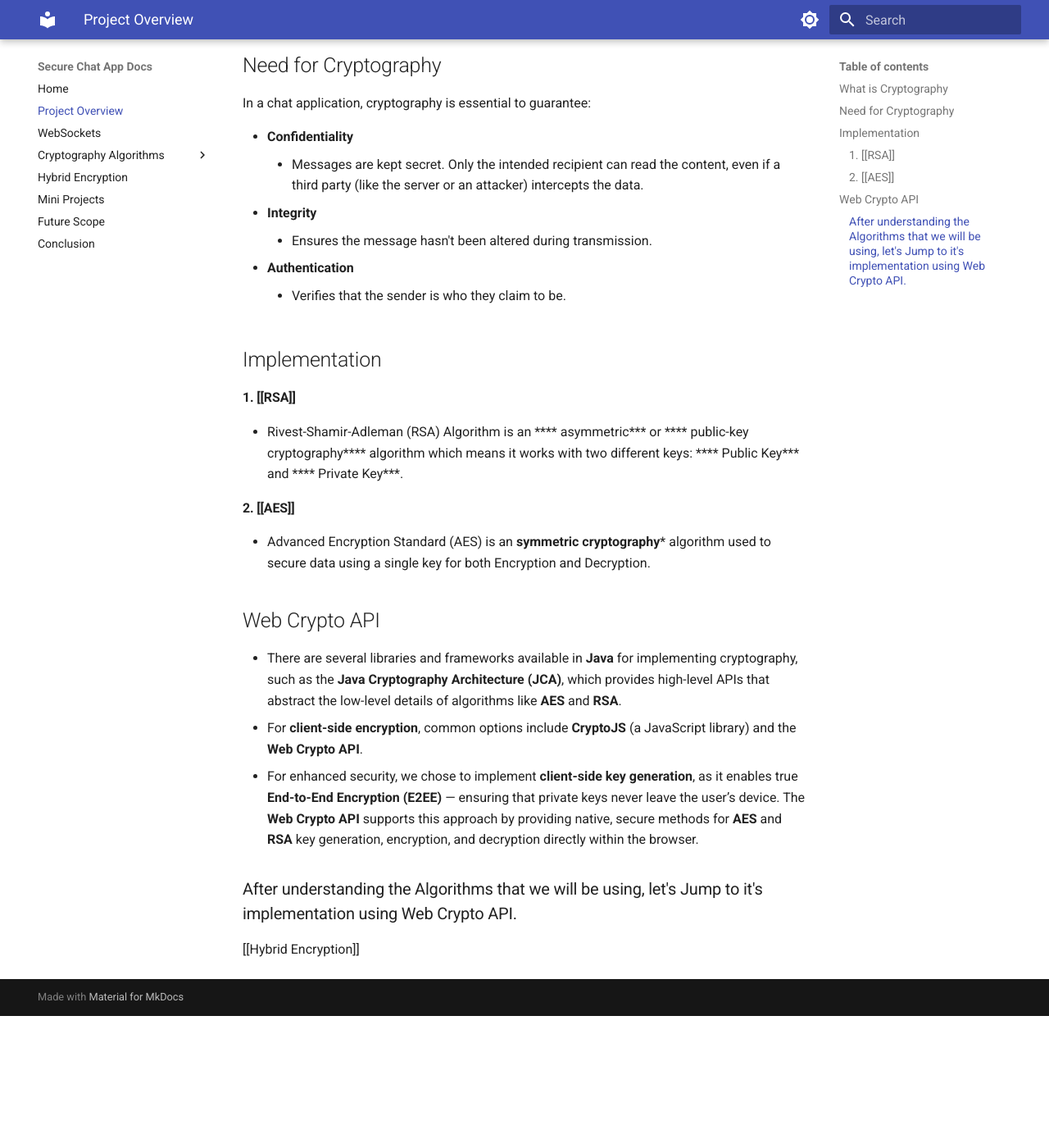
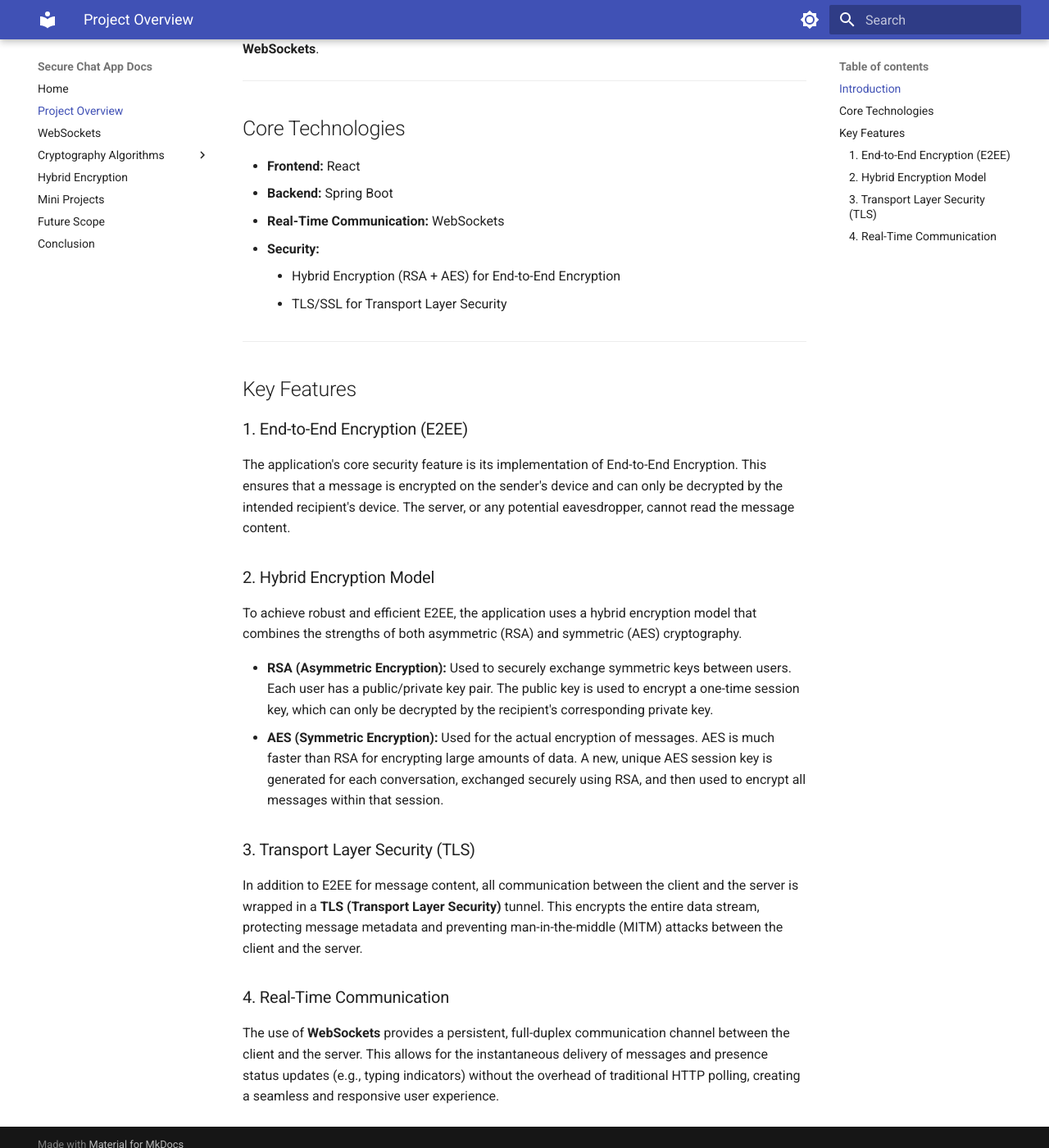
Before and after one commit to MohdHedayati/Encrypted-Chat-Application, an MkDocs documentation site: the page built from docs/overview.md, in a window 1280 px wide and 1400 px high, scrolled down 353 px. Shown: the whole window at 82% size. Built offline with MkDocs 1.6.1 and Material for MkDocs 9.7.7, drawn with Linux system fonts in a browser that asks for light colours; before the commit the page ends 1592 px from its top, so only the background shows below that; some of the changed text lies outside the part shown.

Commit message:
finished documentation

```diff
--- a/docs/conclusion.md
+++ b/docs/conclusion.md
@@ -0,0 +1,5 @@
+The successful implementation of this real-time chat application marks the completion of a critical foundational phase, centering on **security, integrity, and performance**. By leveraging the **Web Crypto API**, we established true End-to-End Encryption (E2EE), utilizing **RSA** for secure key establishment and **AES** for high-throughput symmetric message encryption. This architectural decision ensures that message content remains private and inaccessible to any intermediary, fulfilling the most stringent requirements for user data protection.
+
+Furthermore, the choice of **WebSockets**, secured by **TLS (Transport Layer Security)** operating over **TCP**, guarantees a reliable, full-duplex, and low-latency channel for data exchange. This stack provides the necessary speed for real-time interaction while ensuring all data in transit is cryptographically protected against eavesdropping. The resulting platform is a high-assurance, performant, and reliable mechanism for secure one-to-one messaging.
+
+Looking ahead, this robust security framework provides the perfect architecture for expansion. The future scope, focused on introducing **Group Chats**, integrating **Image Support**, executing essential **UI/UX improvements**, and planning for large-scale **Deployment**, will directly benefit from the existing secure foundation. Specifically, the challenge of extending E2EE to multi-user group environments, securely managing media uploads, and maintaining performance under load will be met by adapting the proven RSA/AES key management and WebSocket infrastructure. The project is thus positioned to evolve from a secure proof-of-concept into a scalable, feature-rich, and consumer-ready communication platform.
--- a/docs/cryptography_algorithms/index.md
+++ b/docs/cryptography_algorithms/index.md
@@ -0,0 +1,37 @@
+## What is Cryptography
+
+**Cryptography** is the practice and study of techniques for secure communication in the presence of adversarial behaviour. It involves transforming readable data (plain text) into an unreadable format (cipher text) and back again
+
+Our Chat App focuses on user's Privacy and confidentiality of Data, for that we use Two Cryptography Algorithms.
+- RSA (Rivest-Shamir-Adleman)
+- AES (Advance Encryption Standard)
+
+## Need for Cryptography
+
+In a chat application, cryptography is essential to guarantee:
+
+- **Confidentiality**
+	- Messages are kept secret. Only the intended recipient can read the content, even if a third party (like the server or an attacker) intercepts the data.
+- **Integrity**
+	- Ensures the message hasn't been altered during transmission.
+- **Authentication**
+	- Verifies that the sender is who they claim to be.
+
+
+## Implementation
+
+#### 1. [[RSA]]
+- Rivest-Shamir-Adleman (RSA) Algorithm is an **** asymmetric*** or **** public-key cryptography**** algorithm which means it works with two different keys: **** Public Key*** and **** Private Key***.
+
+#### 2. [[AES]]
+- Advanced Encryption Standard (AES) is an **symmetric** **cryptography***  algorithm used to secure data using a single key for both Encryption and Decryption.
+
+
+## Web Crypto API
+- There are several libraries and frameworks available in **Java** for implementing cryptography, such as the **Java Cryptography Architecture (JCA)**, which provides high-level APIs that abstract the low-level details of algorithms like **AES** and **RSA**.
+- For **client-side encryption**, common options include **CryptoJS** (a JavaScript library) and the **Web Crypto API**.
+- For enhanced security, we chose to implement **client-side key generation**, as it enables true **End-to-End Encryption (E2EE)** — ensuring that private keys never leave the user’s device. The **Web Crypto API** supports this approach by providing native, secure methods for **AES** and **RSA** key generation, encryption, and decryption directly within the browser.
+
+### After understanding the Algorithms that we will be using, let's Jump to it's implementation using Web Crypto API.
+
+[[Hybrid Encryption]]
--- a/docs/future_scope.md
+++ b/docs/future_scope.md
@@ -0,0 +1,78 @@
+# Future Scope and Roadmap
+
+This roadmap outlines the major planned features and improvements for the chat application, expanding upon the existing one-to-one chat functionality.
+
+## 1. Feature Expansion: Group Chats
+
+The immediate priority is introducing multi-user conversations through Group Chats.
+
+- **Group Creation:**
+
+    - Allow users to create groups, define names, and add optional descriptions/icons.
+
+- **Member Management:**
+
+    - Implement tools for group admins (creators) to add, remove, and manage administrative roles for members.
+
+- **Real-Time Group Messaging:**
+
+    - Enable seamless, real-time message sending and receiving within all group threads.
+
+- **Notifications:**
+
+    - Ensure users receive appropriate and timely notifications for new messages in groups they belong to.
+
+
+## 2. Rich Media Support (Image Sharing)
+
+This includes adding support for sharing image files securely in both one-to-one and group chats.
+
+- **Image Upload:**
+
+    - Allow users to select and upload images directly from their devices.
+
+- **Secure Storage & Retrieval:**
+
+    - Store images securely and generate time-limited, authenticated URLs for display.
+
+- **In-Chat Preview:**
+
+    - Display a clear, thumbnail-sized preview of the image within the chat component, with an option to view the full-size version.
+
+
+## 3. User Interface (UI) and Experience (UX) Improvements
+
+Enhancing the application's look, responsiveness, and overall usability.
+
+- **Responsive Design:**
+
+    - Refactor styling (using Tailwind CSS) to ensure the app looks and works great on **all screen sizes** (mobile, tablet, desktop).
+
+- **Theming:**
+
+    - Implement a **light/dark mode** toggle based on user preference or system settings.
+
+- **Presence Indicators:**
+
+    - Add **"typing..."** indicators and **last-seen timestamps** to give users better context in conversations.
+
+- **Search Functionality:**
+
+    - Introduce a search bar to quickly find contacts, group chats, and easily search message history.
+
+
+## 4. Deployment and Scalability
+
+Setting up a robust infrastructure for testing, stability, and future growth.
+
+- **Staging Environment:**
+
+    - Set up a parallel, non-production environment for comprehensive testing of new features before they go live.
+
+- **Performance Optimization:**
+
+    - Review and optimize data fetching logic, particularly for loading long message histories and media.
+
+- **Domain & Hosting:**
+
+    - Deploy the final application to a reliable hosting provider under a custom domain.
--- a/docs/overview.md
+++ b/docs/overview.md
@@ -1,37 +1,43 @@
-## What is Cryptography
+# Project Overview
 
-**Cryptography** is the practice and study of techniques for secure communication in the presence of adversarial behaviour. It involves transforming readable data (plain text) into an unreadable format (cipher text) and back again
+## Introduction
 
-Our Chat App focuses on user's Privacy and confidentiality of Data, for that we use Two Cryptography Algorithms.
-- RSA (Rivest-Shamir-Adleman)
-- AES (Advance Encryption Standard)
+This document provides a technical overview of the Secure Chat Application, a real-time messaging platform designed with a primary focus on security and privacy. The application ensures that all communications are confidential and secure through a robust, multi-layered encryption strategy.
 
-## Need for Cryptography
+The project is built using a modern technology stack, with **React** for the frontend client and **Spring Boot** for the backend server. Real-time, bidirectional communication is achieved using **WebSockets**.
 
-In a chat application, cryptography is essential to guarantee:
+---
 
-- **Confidentiality**
-	- Messages are kept secret. Only the intended recipient can read the content, even if a third party (like the server or an attacker) intercepts the data.
-- **Integrity**
-	- Ensures the message hasn't been altered during transmission.
-- **Authentication**
-	- Verifies that the sender is who they claim to be.
+## Core Technologies
+
+* **Frontend:** React
+* **Backend:** Spring Boot
+* **Real-Time Communication:** WebSockets
+* **Security:**
+    * Hybrid Encryption (RSA + AES) for End-to-End Encryption
+    * TLS/SSL for Transport Layer Security
+
+---
+
+## Key Features
+
+### 1. End-to-End Encryption (E2EE)
+
+The application's core security feature is its implementation of End-to-End Encryption. This ensures that a message is encrypted on the sender's device and can only be decrypted by the intended recipient's device. The server, or any potential eavesdropper, cannot read the message content.
 
 
-## Implementation
 
-#### 1. [[RSA]]
-- Rivest-Shamir-Adleman (RSA) Algorithm is an **** asymmetric*** or **** public-key cryptography**** algorithm which means it works with two different keys: **** Public Key*** and **** Private Key***.
+### 2. Hybrid Encryption Model
 
-#### 2. [[AES]]
-- Advanced Encryption Standard (AES) is an **symmetric** **cryptography***  algorithm used to secure data using a single key for both Encryption and Decryption.
+To achieve robust and efficient E2EE, the application uses a hybrid encryption model that combines the strengths of both asymmetric (RSA) and symmetric (AES) cryptography.
 
+* **RSA (Asymmetric Encryption):** Used to securely exchange symmetric keys between users. Each user has a public/private key pair. The public key is used to encrypt a one-time session key, which can only be decrypted by the recipient's corresponding private key.
+* **AES (Symmetric Encryption):** Used for the actual encryption of messages. AES is much faster than RSA for encrypting large amounts of data. A new, unique AES session key is generated for each conversation, exchanged securely using RSA, and then used to encrypt all messages within that session.
 
-## Web Crypto API
-- There are several libraries and frameworks available in **Java** for implementing cryptography, such as the **Java Cryptography Architecture (JCA)**, which provides high-level APIs that abstract the low-level details of algorithms like **AES** and **RSA**.
-- For **client-side encryption**, common options include **CryptoJS** (a JavaScript library) and the **Web Crypto API**.
-- For enhanced security, we chose to implement **client-side key generation**, as it enables true **End-to-End Encryption (E2EE)** — ensuring that private keys never leave the user’s device. The **Web Crypto API** supports this approach by providing native, secure methods for **AES** and **RSA** key generation, encryption, and decryption directly within the browser.
+### 3. Transport Layer Security (TLS)
 
-### After understanding the Algorithms that we will be using, let's Jump to it's implementation using Web Crypto API.
+In addition to E2EE for message content, all communication between the client and the server is wrapped in a **TLS (Transport Layer Security)** tunnel. This encrypts the entire data stream, protecting message metadata and preventing man-in-the-middle (MITM) attacks between the client and the server.
 
-[[Hybrid Encryption]]
+### 4. Real-Time Communication
+
+The use of **WebSockets** provides a persistent, full-duplex communication channel between the client and the server. This allows for the instantaneous delivery of messages and presence status updates (e.g., typing indicators) without the overhead of traditional HTTP polling, creating a seamless and responsive user experience.
```
